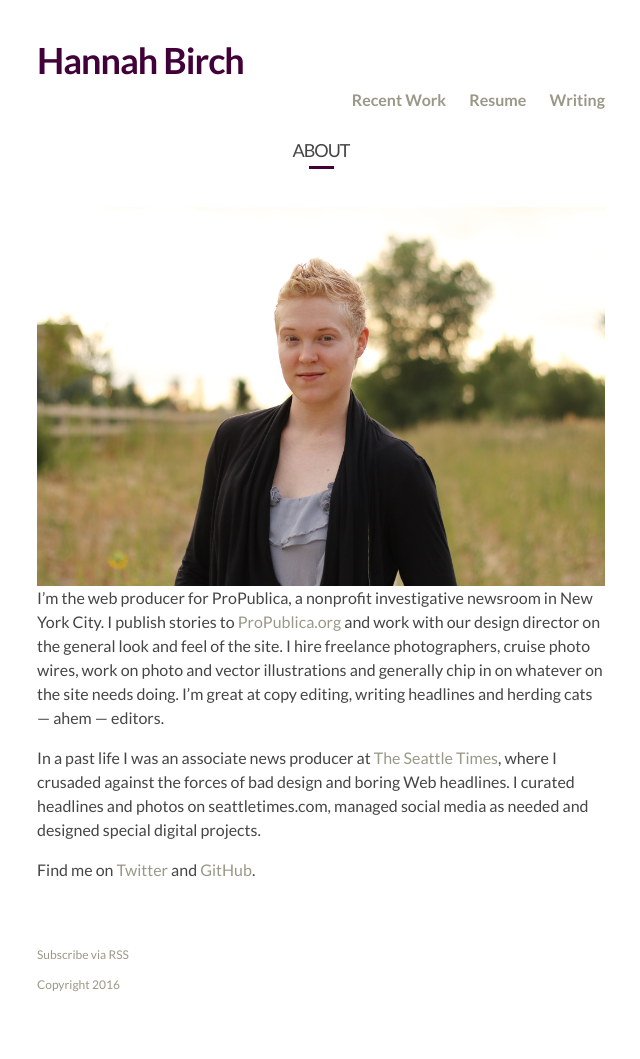
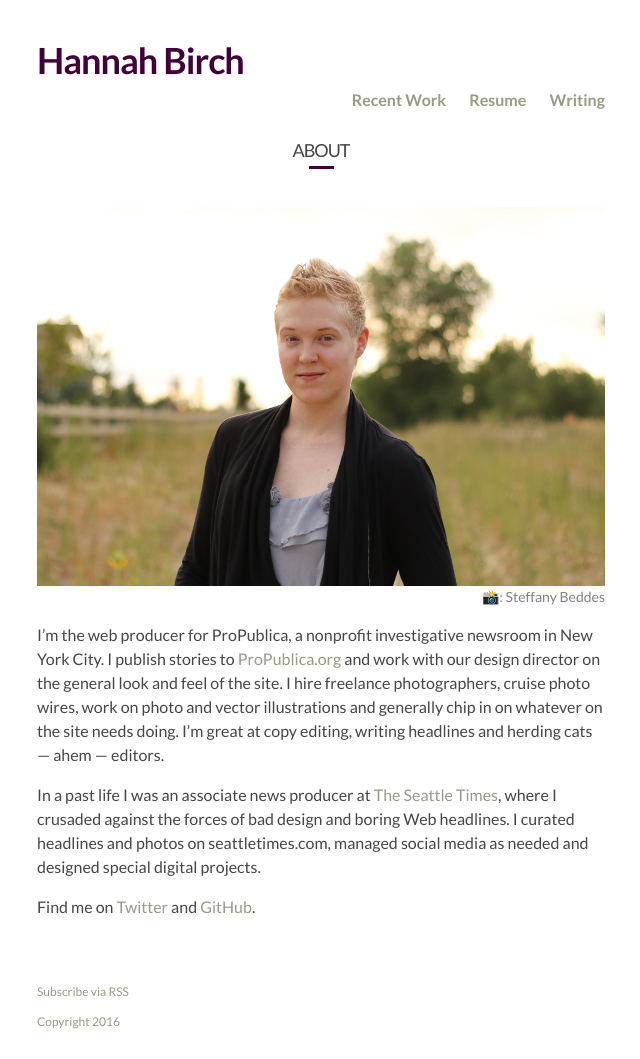
Before and after one commit to hannah-birch/hannah-birch.github.io, a Jekyll site: the page built from index.html, in a window 1280 px wide. Shown: the whole page, without its empty margins (319-959 px from the left). Built offline with Jekyll 4.4.1, drawn with Linux system fonts in a browser that asks for light colours; before the commit the page ends 1022 px from its top, so only the background shows below that.

```diff
--- a/_sass/_base.scss
+++ b/_sass/_base.scss
@@ -58,6 +58,8 @@
 
 figcaption {
     font-size: $small-font-size;
+    color: $grey-color;
+    text-align: right;
 }
 
 
--- a/index.html
+++ b/index.html
@@ -6,7 +6,10 @@
 
   <h1 class="post-title">About</h1>
 
-  <img src="{{ site.url }}/assets/img/hannah-birch-headshot.jpg"/>
+<figure>
+  <img src="/assets/img/hannah-birch-headshot.jpg"/>
+  <figcaption>📸: Steffany Beddes</figcaption>
+</figure>
 
   <p>I’m the web producer for ProPublica, a nonprofit investigative newsroom in New York City. I publish stories to <a href="https://www.propublica.org">ProPublica.org</a> and work with our design director on the general look and feel of the site. I hire freelance photographers, cruise photo wires, work on photo and vector illustrations and generally chip in on whatever on the site needs doing. I’m great at copy editing, writing headlines and herding cats — ahem — editors.</p>
 
```
Also changed, not shown: 3 other files.
